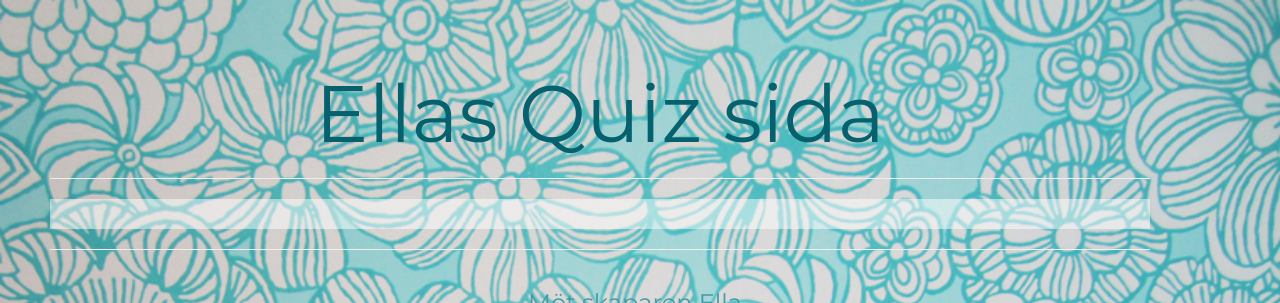
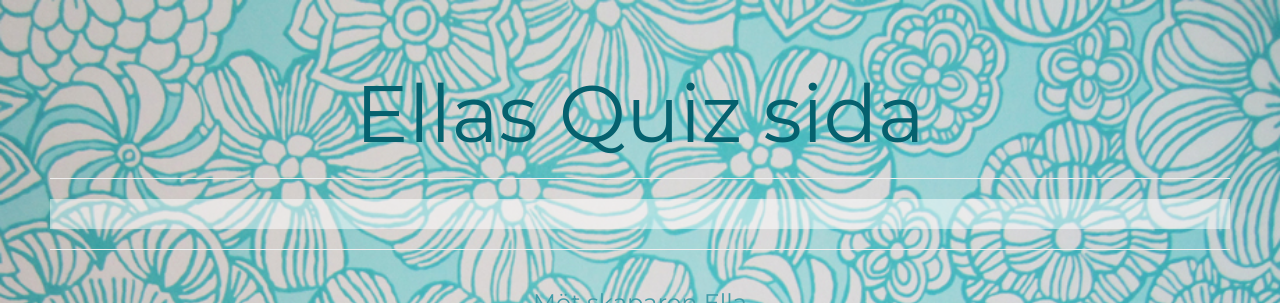
Before and after one commit to tiddelipoms/quizproject, a Django app: page / in a window 1280 px wide. Shown: the top 303 px of the page. Run offline with Django 3.2, Linux system fonts and the light colour scheme; data that the repository does not hold is empty; some libraries are stand-ins or nearby versions.

Commit message:
Test style to adjust to page size

```diff
--- a/quiz/templates/quiz/startpage.html
+++ b/quiz/templates/quiz/startpage.html
@@ -11,13 +11,9 @@
 	<link href="https://fonts.googleapis.com/css?family=Montserrat" rel="stylesheet">
 </head>
 <body>
+<div id="body">
 	<h1>Ellas Quiz sida</h1>
-
 <hr>
-<!--<center>
-	<h3>Title
-	</h3>
-</center>-->
 <div class="quiz-container">
 <div class="overlay">
 </div>
@@ -36,42 +32,7 @@
 </div>
 </center>
 </div>
-<!--<div class="container">
-	<div class="row">
-		<div class="equal-height col-xs-4 column1">
-			<center>
-				<img src="/static/teknisk.jpg" style="width:128px"> <br>
-				<br>
-					<form action="quiz.html">
-						<button>Techni geek
-						</button>
-					</form>
-			</center>
-		</div>
-		<div class="equal-height col-xs-4 column2">
-			<center>
-				<img src="/static/italy.png" style="width:80px"><br>
-				<br>
-					<form action="http://www.adress.se/quiz2">
-						<button>La bella Italia
-						</button>
-					</form>
-			</center>
-		</div>
 
-
-		<div class="equal-height col-xs-4 column3">
-			<center>
-			<img src="/static/poison-bottle.jpg" style="width:60px"> <br>
-			<br>
-				<form action="http://www.adress.se/quiz3">
-					<button>No Suprises
-					</button>
-				</form>
-			</center>
-		</div>
-	</div>
-</div>-->
 
 <hr>
 <center>
@@ -89,5 +50,6 @@
  	<script src="https://ajax.googleapis.com/ajax/libs/jquery/1.12.4/jquery.min.js">
  	</script>
  	<script src="/static/js/bootstrap.min.js"></script>
+</div>
 </body>
 </html>
--- a/static/style.css
+++ b/static/style.css
@@ -1,7 +1,7 @@
 body {
 	background-image: url(/static/tapet.jpg);
-	  width: 1200px;
-  	height: 800px;
+	width: 100%
+	height: 100%;
 	background-size:cover;
 	background-color: #6AD7E6;
 	padding: 50px;
```
Also changed, not shown: quiz/templates/quiz/quiz.html (+2 -23 lines), quiz/templates/quiz/results.html (+0 -29 lines), 1 other file.
